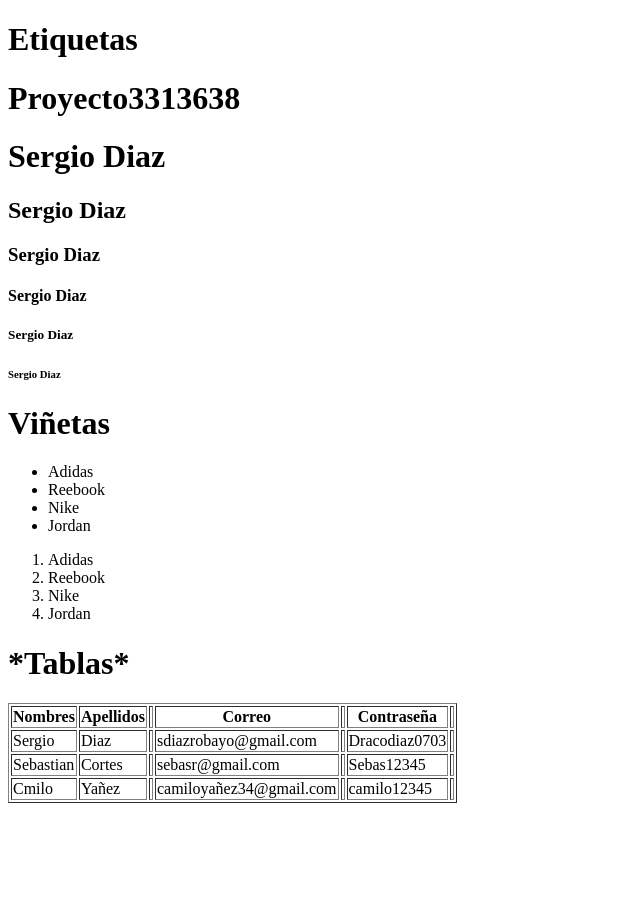
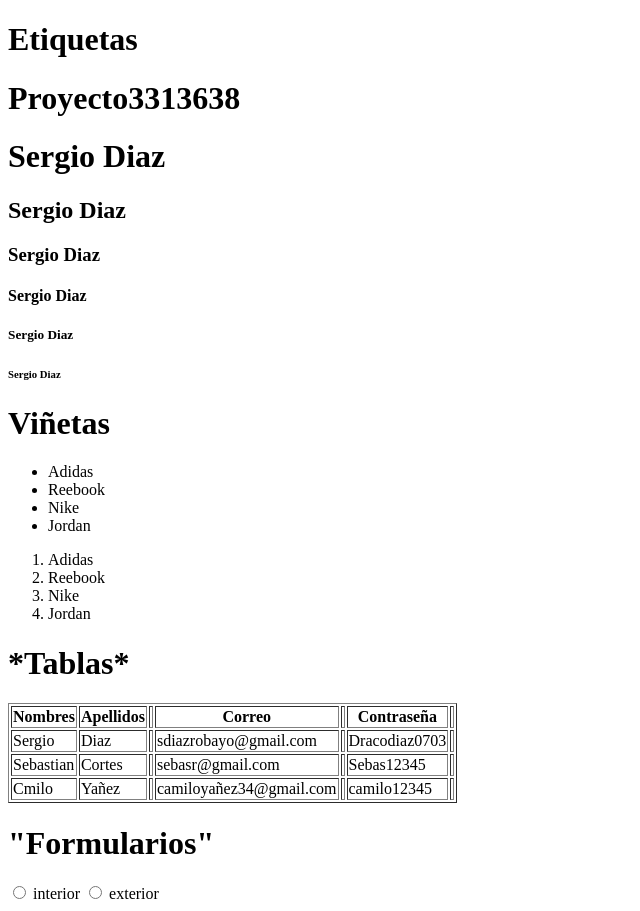
Before and after one commit to sdiazrobayo-a11y/Proyecto3313638SergioD, a plain HTML site: page index.html in a window 1280 px wide. Shown: the whole page, without its empty margins (0-640 px from the left). Before the commit the page ends 811 px from the top, so only its background shows below. Drawn offline with Linux system fonts and the light colour scheme.

Commit message:
Actualice el index hasta formulario

```diff
--- a/index.html
+++ b/index.html
@@ -60,3 +60,17 @@
     </tr>
 
 </Table>
+
+<h1>"Formularios"</h1>
+<form action="">
+    <label for="">
+        <input type="radio">
+        interior
+    </label>
+     <label for="">
+        <input type="radio">
+        exterior
+    </label>
+</form>
+
+</h1>
```
